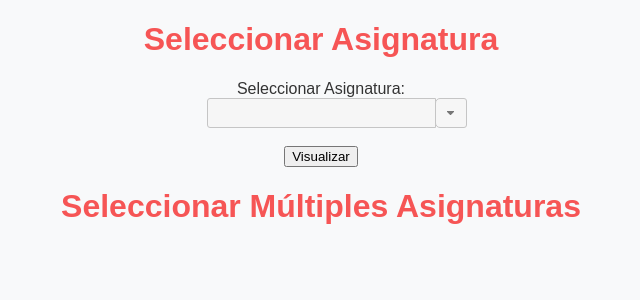
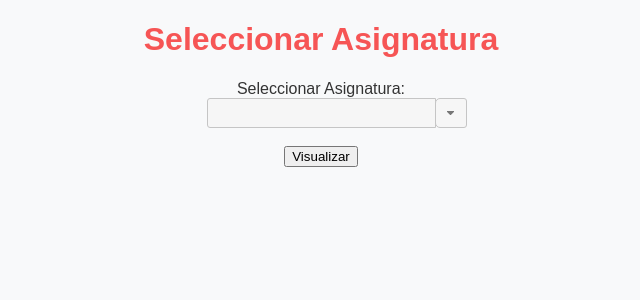
Before and after one commit to DAT-ETSIT/caliDAT, a Flask app: template templates/select_subject.html in a window 1280 px wide. Shown: the top 300 px of the page, without its empty margins (319-959 px from the left). Run offline with Flask 3, Linux system fonts and the light colour scheme; the template is opened without the code that fills it: most values are stand-ins (such as "Sample title", 1, 10 or a date in 2020); some libraries are stand-ins or nearby versions.

Commit message:
Removed dangling header

```diff
--- a/templates/select_subject.html
+++ b/templates/select_subject.html
@@ -162,7 +162,6 @@
         </select><br><br>
         <input type="submit" value="Visualizar">
     </form>
-    <h1>Seleccionar Múltiples Asignaturas</h1>
 </body>
 
 
```
